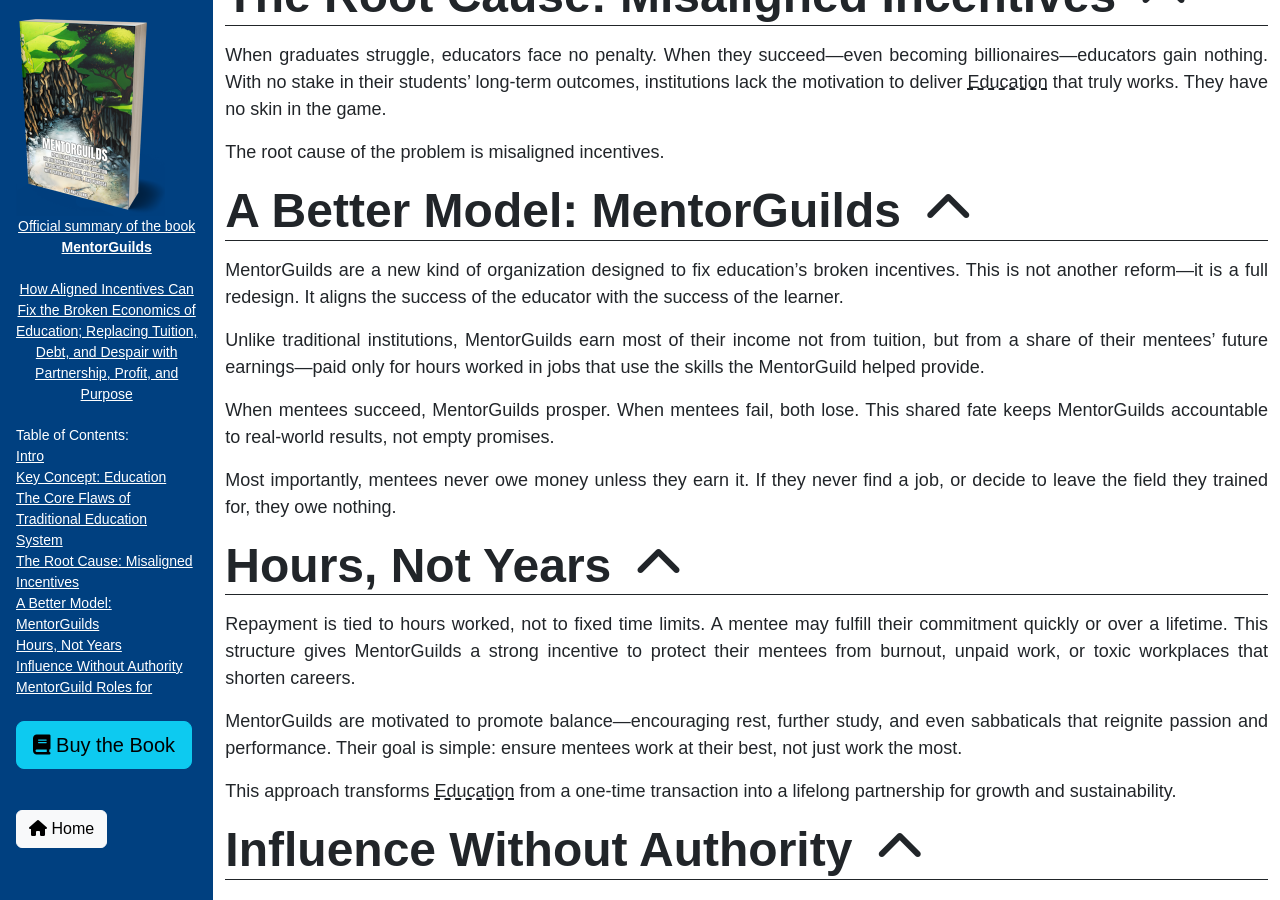
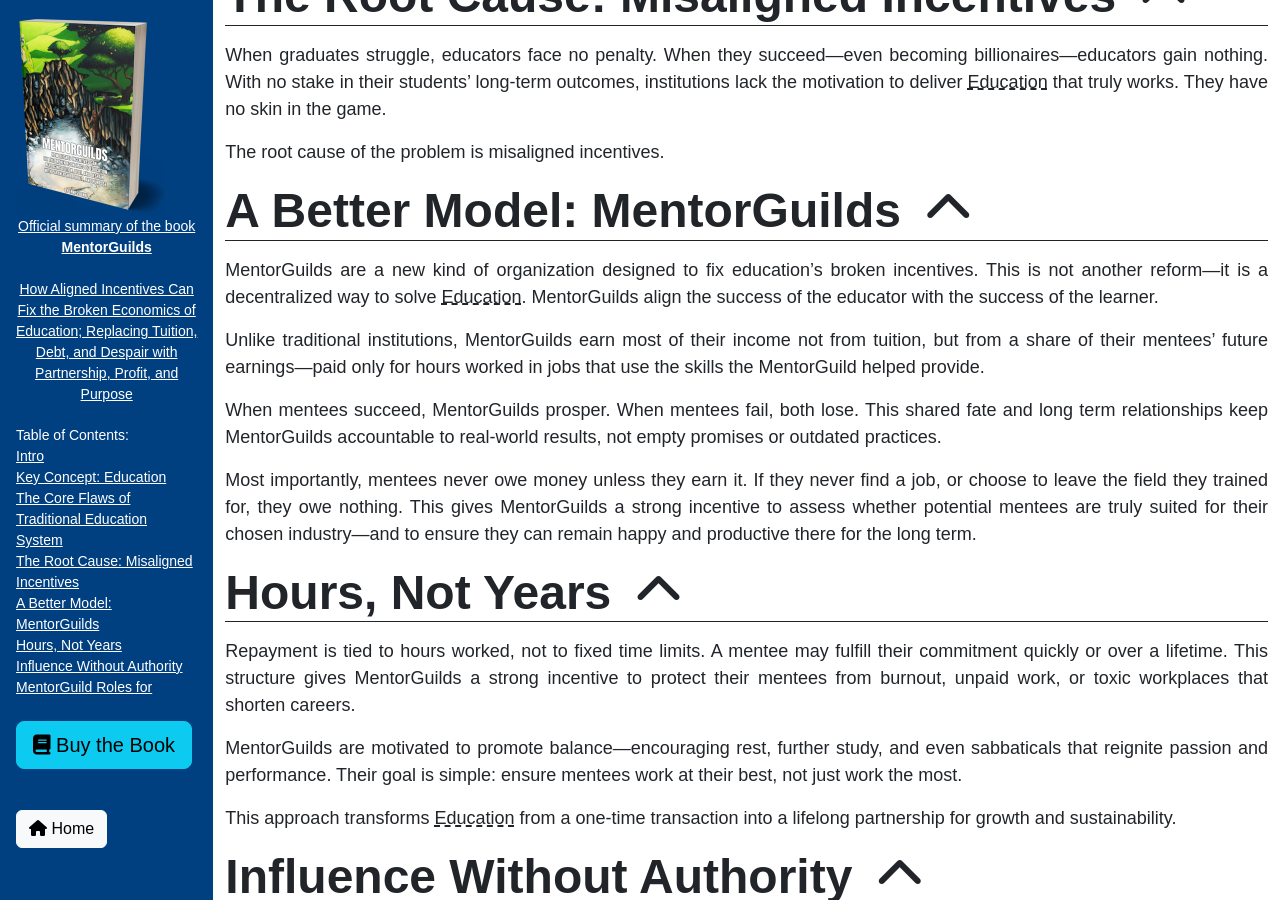
Before and after one commit to ErnestEnki/ernestenki.github.io, a Jekyll site: the page built from books/mentorguilds/summary.html, in a window 1280 px wide and 900 px high, scrolled down 1755 px. Built offline with Jekyll 4.4.1, drawn with Linux system fonts in a browser that asks for light colours; some web fonts are replaced; comment, search, counter and statistics services are not loaded.

Commit message:
Update summary.html

```diff
--- a/books/mentorguilds/summary.html
+++ b/books/mentorguilds/summary.html
@@ -109,13 +109,13 @@ extra_head: '
         <article>
           <h1>A Better Model: MentorGuilds</h1>
           <div>
-            <p>MentorGuilds are a new kind of organization designed to fix education’s broken incentives. This is not another reform—it is a full redesign. It aligns the success of the educator with the success of the learner.</p>
+            <p>MentorGuilds are a new kind of organization designed to fix education’s broken incentives. This is not another reform—it is a decentralized way to solve Education. MentorGuilds align the success of the educator with the success of the learner.</p>
 
             <p>Unlike traditional institutions, MentorGuilds earn most of their income not from tuition, but from a share of their mentees’ future earnings—paid only for hours worked in jobs that use the skills the MentorGuild helped provide.</p>
 
-            <p>When mentees succeed, MentorGuilds prosper. When mentees fail, both lose. This shared fate keeps MentorGuilds accountable to real-world results, not empty promises.</p>
+            <p>When mentees succeed, MentorGuilds prosper. When mentees fail, both lose. This shared fate and long term relationships keep MentorGuilds accountable to real-world results, not empty promises or outdated practices.</p>
 
-            <p>Most importantly, mentees never owe money unless they earn it. If they never find a job, or decide to leave the field they trained for, they owe nothing.</p>
+            <p>Most importantly, mentees never owe money unless they earn it. If they never find a job, or choose to leave the field they trained for, they owe nothing. This gives MentorGuilds a strong incentive to assess whether potential mentees are truly suited for their chosen industry—and to ensure they can remain happy and productive there for the long term.</p>
           </div>
         </article>
 
```
